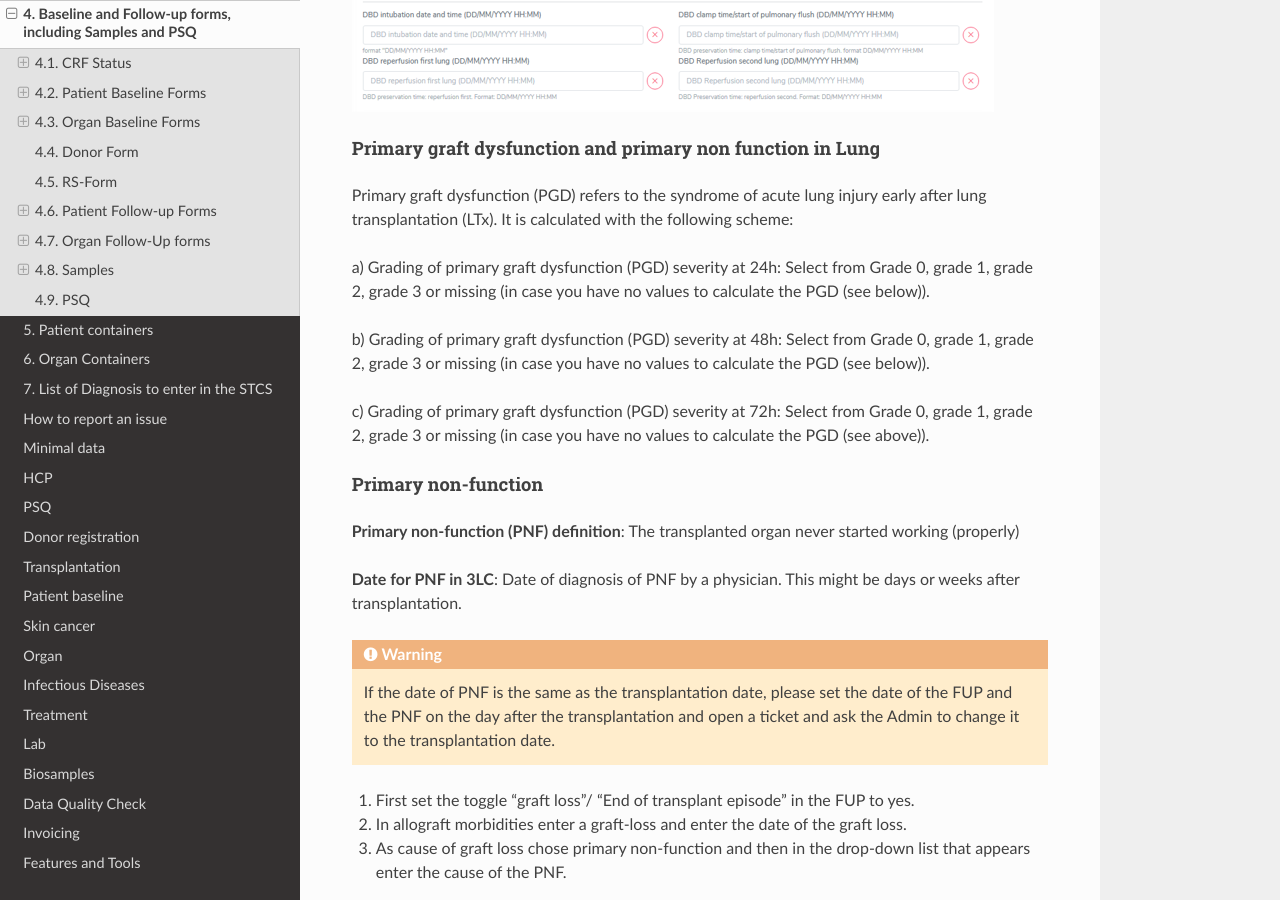
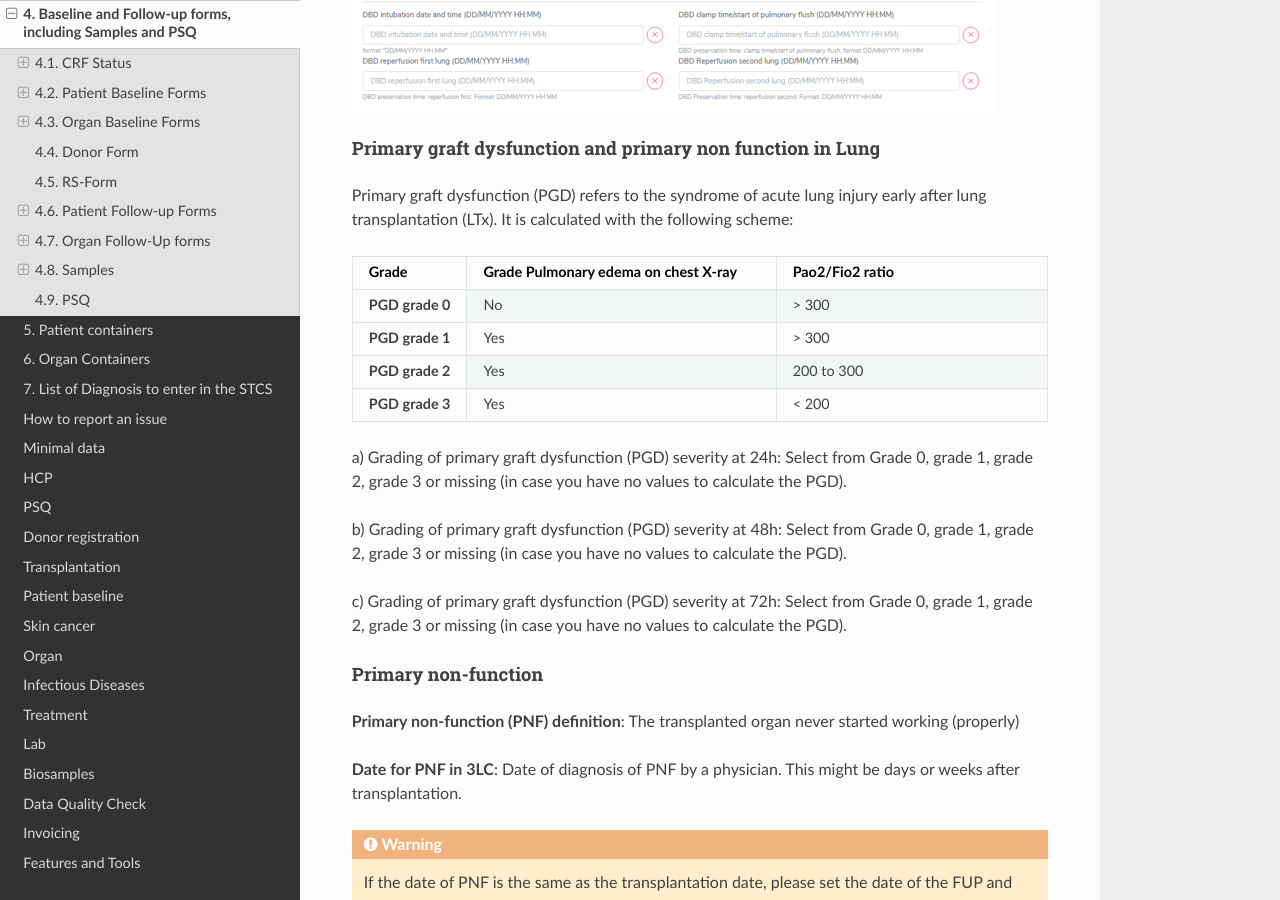
Before and after one commit to swiss-transplant-cohort-study/3LC-user-manual, a Sphinx documentation site: the page built from docs/source/blfup.rst, in a window 1280 px wide and 900 px high, scrolled down 21917 px. Built offline with Sphinx 7.4.7 and the Read the Docs theme 3.1.0, drawn with Linux system fonts in a browser that asks for light colours.

Commit message:
Update blfup.rst

```diff
--- a/docs/source/blfup.rst
+++ b/docs/source/blfup.rst
@@ -586,32 +586,27 @@ Primary graft dysfunction (PGD) refers to the syndrome of acute lung injury earl
     :header-rows: 1
     :stub-columns: 1
 
-    * - List table
-      - Grade
-      - Grade	Pulmonary edema on chest X-ray	Pao2/Fio2 ratio
+    * - Grade
+      - Grade	Pulmonary edema on chest X-ray
       - Pao2/Fio2 ratio
-    * - Stub Row 1
-      - PGD grade 0
+    * - PGD grade 0
       - No
       - > 300
-    * - Stub Row 2
-      - PGD grade 1
+    * - PGD grade 1
       - Yes
       - > 300
-    * - Stub Row 3
-      - PGD grade 2
+    * - PGD grade 2
       - Yes
       - 200 to 300
-    * - Stub Row 3
-      - PGD grade 3
+    * - PGD grade 3
       - Yes
       - < 200
 
-\a)	Grading of primary graft dysfunction (PGD) severity at 24h: Select from Grade 0, grade 1, grade 2, grade 3 or missing (in case you have no values to calculate the PGD (see below)).
+\a)	Grading of primary graft dysfunction (PGD) severity at 24h: Select from Grade 0, grade 1, grade 2, grade 3 or missing (in case you have no values to calculate the PGD).
 
-\b)	Grading of primary graft dysfunction (PGD) severity at 48h: Select from Grade 0, grade 1, grade 2, grade 3 or missing (in case you have no values to calculate the PGD (see below)).
+\b)	Grading of primary graft dysfunction (PGD) severity at 48h: Select from Grade 0, grade 1, grade 2, grade 3 or missing (in case you have no values to calculate the PGD).
 
-\c)	Grading of primary graft dysfunction (PGD) severity at 72h: Select from Grade 0, grade 1, grade 2, grade 3 or missing (in case you have no values to calculate the PGD (see above)).
+\c)	Grading of primary graft dysfunction (PGD) severity at 72h: Select from Grade 0, grade 1, grade 2, grade 3 or missing (in case you have no values to calculate the PGD).
 
 Primary non-function
 --------------------------
```
